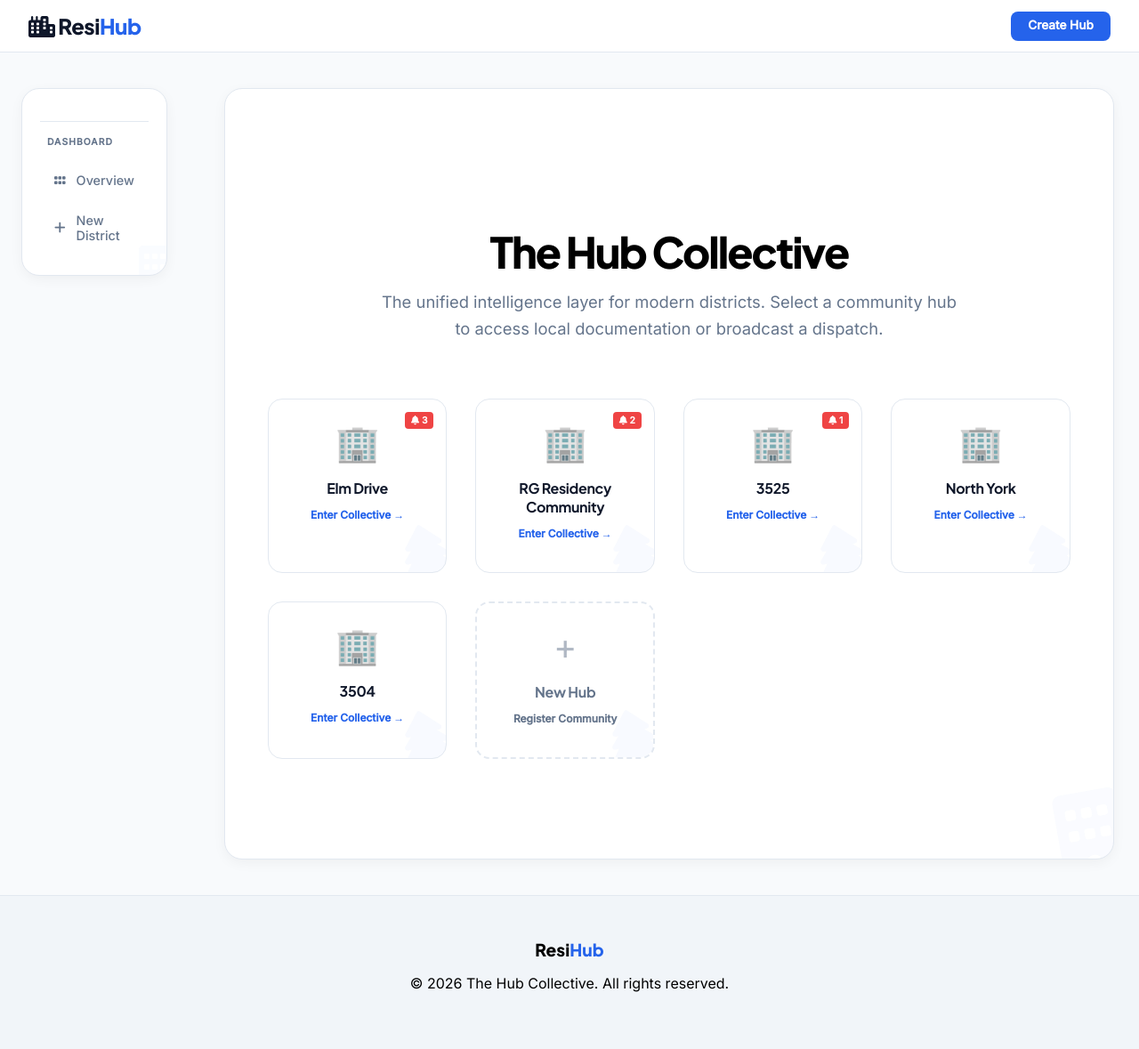
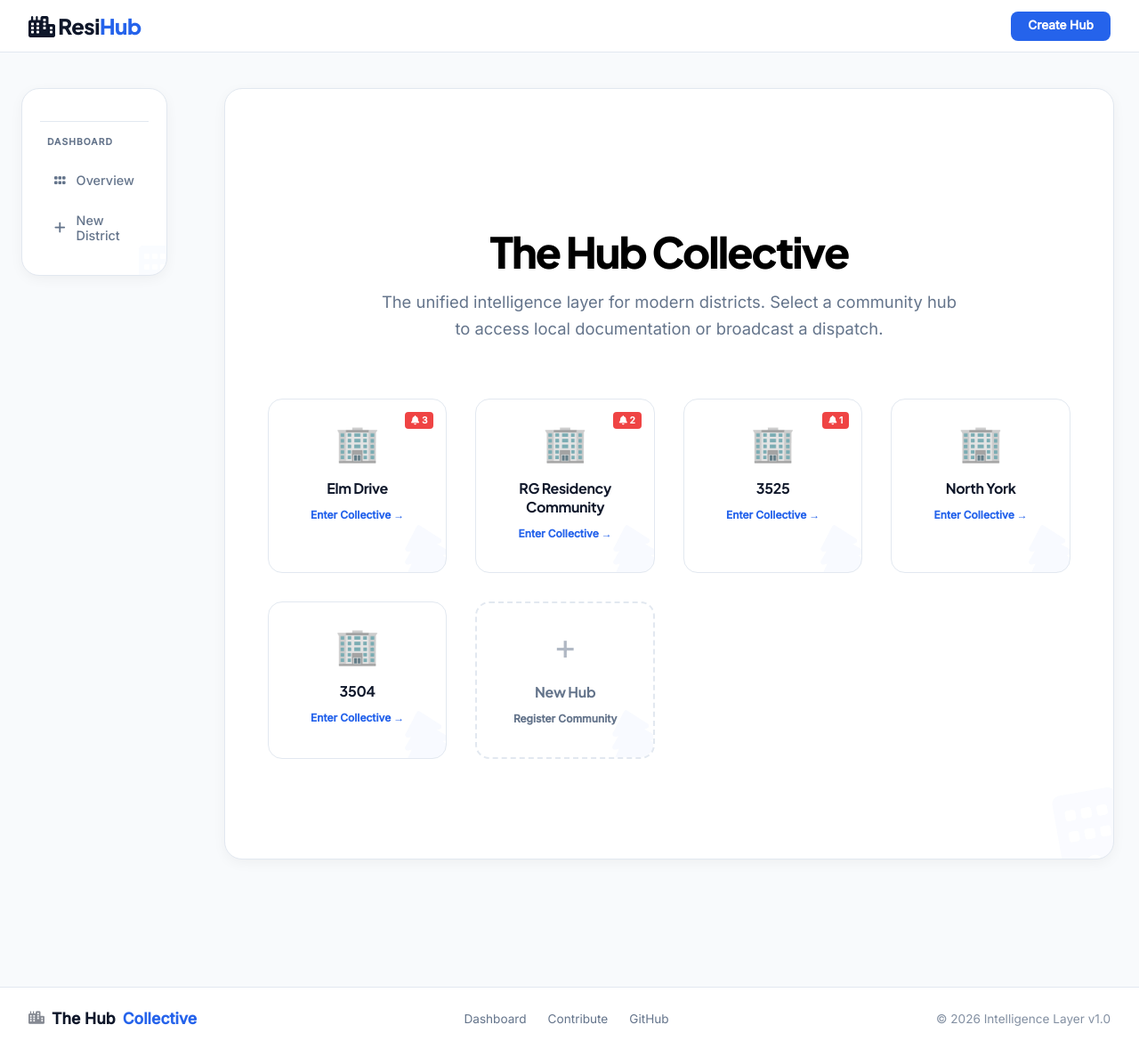
Before and after one commit to dekumar2-lab/lab-community, a Jekyll site: the page built from index.html, in a window 1280 px wide and 1179 px high. Shown: the whole window at 89% size. Built offline with Jekyll 4.4.1, drawn with Linux system fonts in a browser that asks for light colours.

Commit message:
Updated Footer CSS

```diff
--- a/_includes/custom-styles.html
+++ b/_includes/custom-styles.html
@@ -325,28 +325,55 @@
         }
     }
 
-    /* Footer */
+    /* --- Professional Compact Footer --- */
     .site-footer {
-        background: #f1f5f9;
-        padding: 3rem;
-        text-align: center;
+        background: var(--white);
         border-top: 1px solid var(--border);
+        padding: 1.5rem 2rem;
+        /* Reduced padding from 3rem */
         margin-top: auto;
     }
 
+    .footer-inner {
+        max-width: 1400px;
+        margin: 0 auto;
+        display: flex;
+        justify-content: space-between;
+        align-items: center;
+        color: var(--text-muted);
+        font-size: 0.85rem;
+    }
+
     .footer-logo {
-        font-family: 'Plus Jakarta Sans', sans-serif;
-        font-weight: 800;
-        font-size: 1.2rem;
-        margin-bottom: 0.5rem;
+        font-weight: 700;
+        font-size: 1.1rem;
+        color: var(--text-main);
+        display: flex;
+        align-items: center;
+        gap: 8px;
     }
 
     .footer-logo span {
         color: var(--primary);
+    }
 
-        .wiki-content-render {
-            color: var(--text-main);
-            line-height: 1.6;
+    .footer-links {
+        display: flex;
+        gap: 24px;
+    }
+
+    .footer-links a {
+        color: var(--text-muted);
+        text-decoration: none;
+        transition: color 0.2s;
+    }
+
+    .footer-links a:hover {
+        color: var(--primary);
+    }
+
+    .footer-copyright {
+        opacity: 0.8;
     }
 
     .wiki-content-render h1,
@@ -363,7 +390,6 @@
     .wiki-content-render ol {
         margin-bottom: 1.5rem;
         padding-left: 1.5rem;
-        }
     }
 
     .community-switcher {
--- a/_layouts/default.html
+++ b/_layouts/default.html
@@ -111,12 +111,24 @@
         </main>
     </div>
 
-    <footer class="site-footer">
-        <div class="footer-inner">
-            <div class="footer-logo">Resi<span>Hub</span></div>
-            <p>© 2026 The Hub Collective. All rights reserved.</p>
+<footer class="site-footer">
+    <div class="footer-inner">
+        <div class="footer-logo">
+            <i class="fa-solid fa-city" style="font-size: 0.9rem; opacity: 0.5;"></i>
+            The Hub<span>Collective</span>
         </div>
-    </footer>
+
+        <div class="footer-links">
+            <a href="{{ site.baseurl }}/">Dashboard</a>
+            <a href="{{ site.baseurl }}/submit.html">Contribute</a>
+            <a href="https://github.com/{{ site.github_username }}/{{ site.github_repo }}" target="_blank">GitHub</a>
+        </div>
+
+        <div class="footer-copyright">
+            © {{ "now" | date: "%Y" }} Intelligence Layer v1.0
+        </div>
+    </div>
+</footer>
 
     <script>
         function toggleAlertFeed() {
```
Lines whose indentation alone changed are shown as unchanged.
